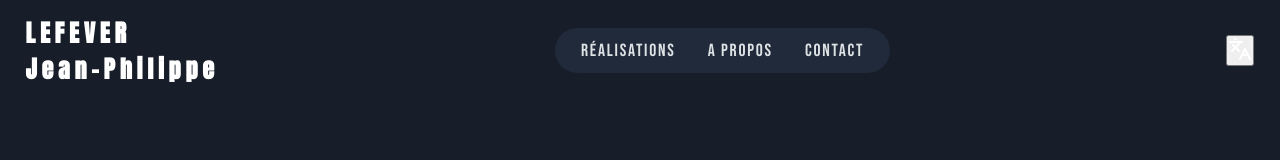
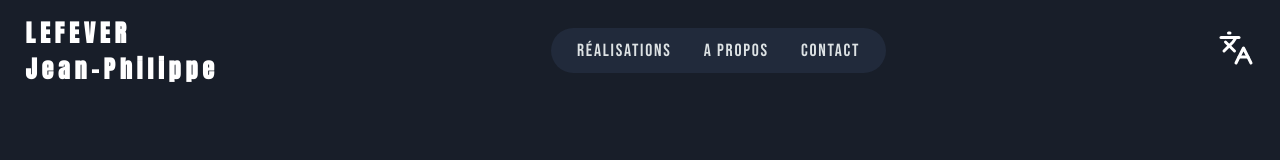
Before and after one commit to JP-Lefever/portfolio_v2, a Next.js app: page /projects in a window 1280 px wide. Shown: the top 160 px of the page. Built offline with nearby package versions, Linux system fonts and the light colour scheme.

Commit message:
feat: add css to toggle language button

```diff
--- a/src/components/layout/navigation/navBar/NavBar.tsx
+++ b/src/components/layout/navigation/navBar/NavBar.tsx
@@ -1,11 +1,9 @@
 "use client"
-
 import styles from "./navBar.module.css"
 import {BurgerMenu} from "@/components/ui/buttons/Buttons";
 import {useState} from "react";
 import { Languages } from 'lucide-react'
 import {TransitionLinks} from "@/components/ui/transitionLink/TransitionLink";
-import {NavProps} from "@/types/definition";
 import {useLanguage} from "@/context/LangContext";
 
 
@@ -43,14 +41,15 @@ export default function Navbar() {
                             ))}
                 </ul>
                 <article className={styles.contextMobile}>
-                    <Languages color={"#ffffff"}/>
+                    <button className={styles.button} type={"button"} onClick={toggleLanguage}>
+                        <Languages className={language === "fr" ? styles.fr : styles.en}/>
+                    </button>
                 </article>
             </article>
 
             <article className={styles.context}>
-                <button type={"button"} onClick={toggleLanguage}>
-
-                <Languages color={"#ffffff"}/>
+                <button className={styles.button} type={"button"} onClick={toggleLanguage}>
+                <Languages className={language === "fr" ? styles.fr : styles.en} size={36}/>
                 </button>
             </article>
 
--- a/src/components/layout/navigation/navBar/navBar.module.css
+++ b/src/components/layout/navigation/navBar/navBar.module.css
@@ -113,3 +113,18 @@
         display: none;
     }
 }
+
+.button{
+        border: none;
+        background-color: var(--blue-coin);
+        cursor: pointer;
+}
+
+
+.fr{
+    color : var(--white-pure);
+}
+
+.en{
+    color : var(--yellow-school-bus);
+}
```
